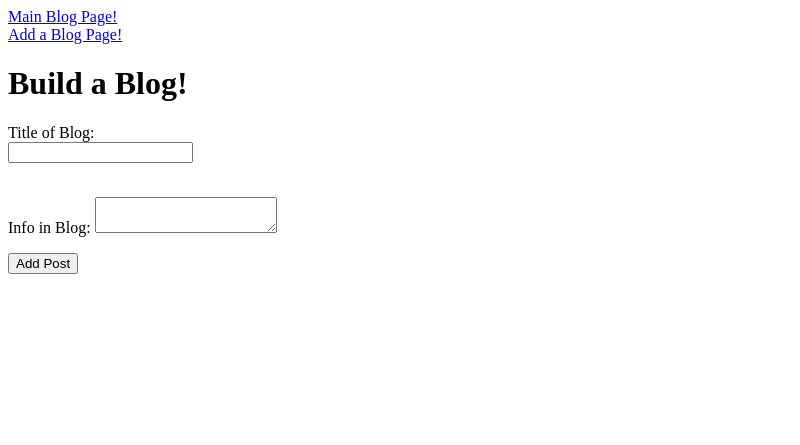
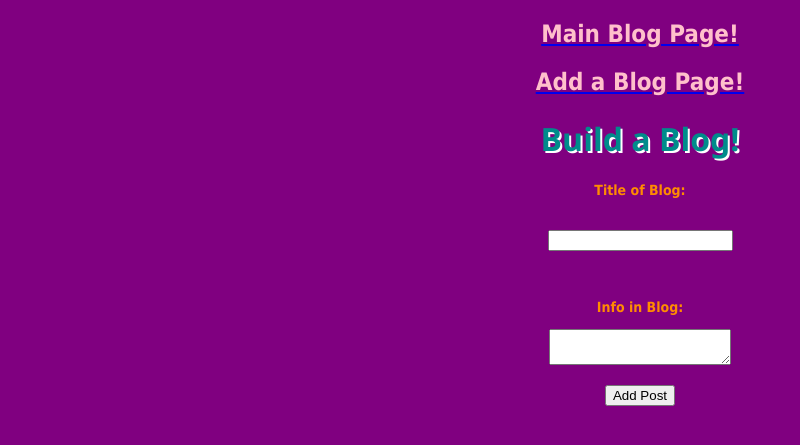
Before and after one commit to JennaFlo/build-a-blog2, a Flask app: page /newposts in a window 1280 px wide. Shown: the top 445 px of the page, without its empty margins (0-800 px from the left). Run offline with Flask 2, Linux system fonts and the light colour scheme.

Commit message:
design work

```diff
--- /dev/null
+++ b/static/main.css
@@ -0,0 +1,43 @@
+body{
+    background-color: purple;
+}
+
+h1{
+    color: darkcyan;
+    text-shadow: 2px 2px white;
+    font-family: 'Segoe UI', Tahoma, Geneva, Verdana, sans-serif
+
+}
+
+h2{
+    color: pink;
+    font-family: 'Tahoma'
+}
+
+h3{
+    color: darkorange;
+    font-size: 14px;
+    font-family: 'Tahoma'
+}
+
+h4{
+    color: lightseagreen;
+    font-size: 16px;
+    font-family: 'Tahoma'
+}
+button{
+    background-color: yellowgreen;
+    color: darkred;
+    font-family: 'Trebuchet MS', 'Lucida Sans Unicode', 'Lucida Grande', 'Lucida Sans', Arial, sans-serif
+    font-size: 25;
+}
+body{
+    text-align: center;
+}
+.error{
+    color: red;
+}
+
+ul{
+    text-align: center;
+}
--- a/templates/base.html
+++ b/templates/base.html
@@ -2,15 +2,16 @@
 <html>
     <head>
         <title>{{title}}</title>
+        <link rel="stylesheet" href="/static/main.css" type="text/css"/>
+
     </head>
 <body>
 
     <div>
-        <a href='/blogs'>Main Blog Page!</a>
-    </div>
-
-    <div>
-            <a href='/newposts'>Add a Blog Page!</a>
+        <span>
+        <a href='/blogs'><h2>Main Blog Page!</h2></a>
+        <a href='/newposts'><h2>Add a Blog Page!</h2></a>
+        </span>
     </div>
 
     {% block content %}
--- a/templates/blogs.html
+++ b/templates/blogs.html
@@ -8,14 +8,14 @@
 <hr />
 
     {% if blogs|length == 0 %}
-    <p>You havent posted anything yet bitches!</p>
+    <p>You havent posted anything yet!</p>
     {% else %}
 
         <ul>
             {% for blog in blogs %}
 
-                <a href='/blogs?id={{blog.id}}'>{{blog.name}}</a>
-                <p>{{blog.blog}}</p>
+                <a href='/blogs?id={{blog.id}}'><h3>{{blog.name}}</h3></a>
+                <h4><p>{{blog.blog}}</p></h4>
 
 
 
--- a/templates/newposts.html
+++ b/templates/newposts.html
@@ -4,17 +4,21 @@
 <h1>Build a Blog!</h1>
 <form method='post'>
     <label>
-        Title of Blog:<br>
+        <h3>Title of Blog:</h3><br>
         <input type="text" name='name' value='{{old_name}}' />
     </label>
     <p class='error'>{{title_error}}</p>
     <br>
     <label>
-    Info in Blog:
+    <h3>Info in Blog:</h3>
+    <div>
         <textarea name='content'>{{old_post}}</textarea>
         <p class='error'>{{content_error}}</p>
+    </div>
     </label>
+    <div>
     <input type="submit" value='Add Post' />
+    </div>
 </form>
 
 
```
